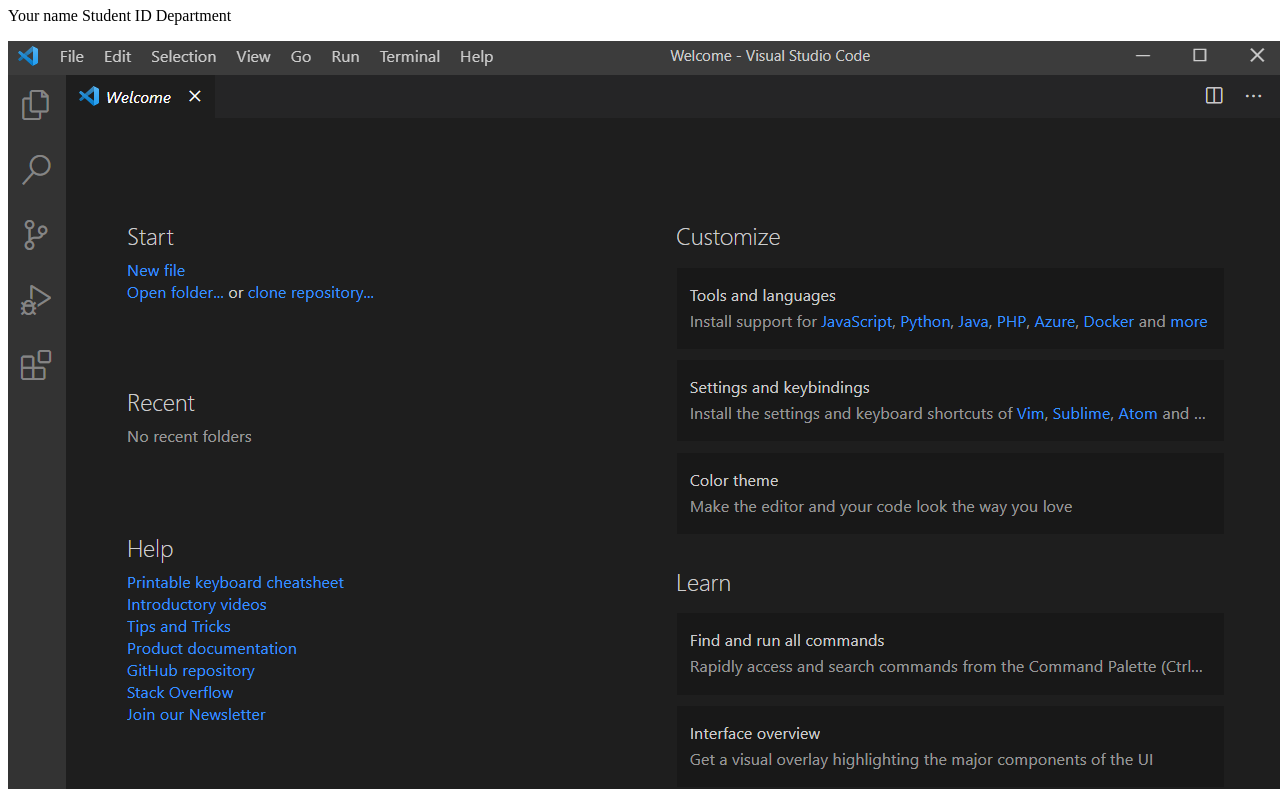
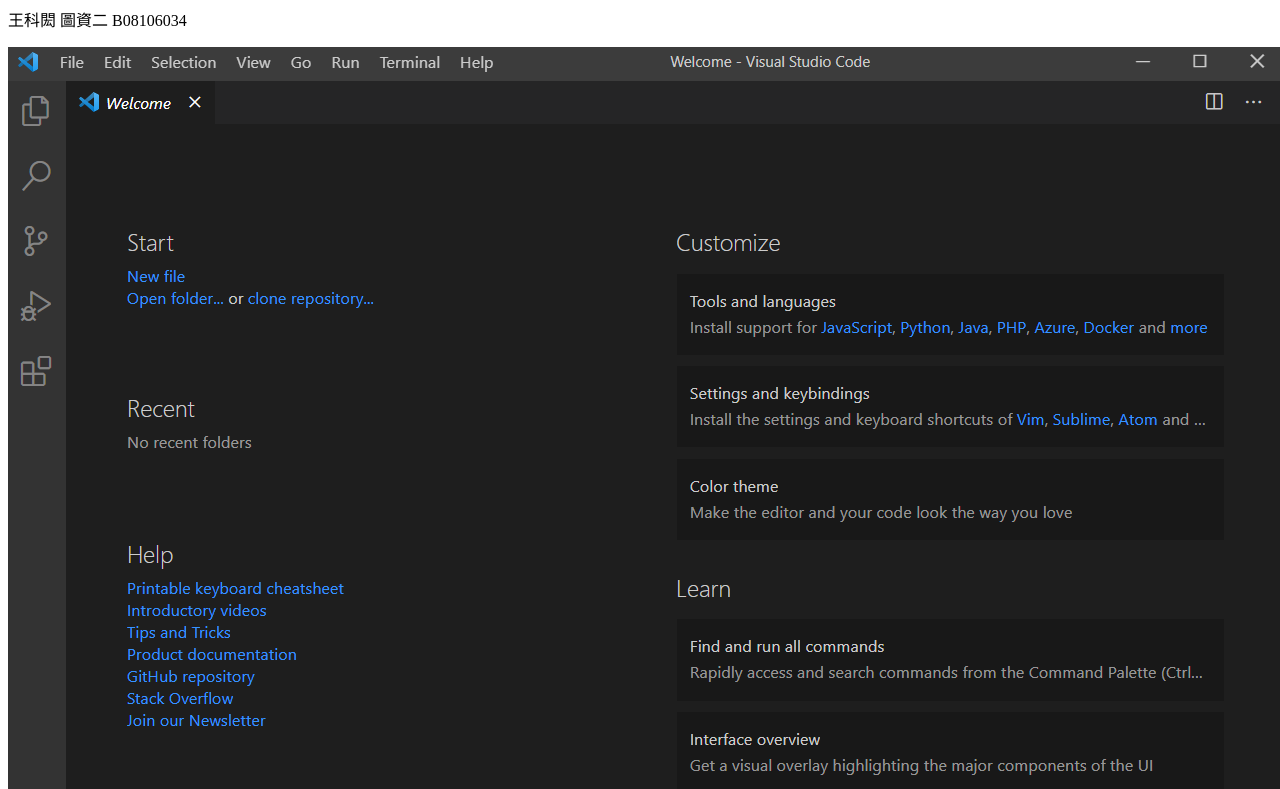
Before and after one commit to JLimitin/JLimitin.github.io, a plain HTML site: page 109-2Frontend/HW0/index.html in a window 1280 px wide. Shown: the part 73-862 px from the top of the page. Drawn offline with Linux system fonts and the light colour scheme.

Commit message:
Add files via upload

```diff
--- a/109-2Frontend/HW0/index.html
+++ b/109-2Frontend/HW0/index.html
@@ -9,7 +9,7 @@
 
 <body>
    <h1>109-2 Frontend HW0</h1>
-   <p>Your name Student ID Department</p>
+   <p>王科閎 圖資二 B08106034</p>
    <img src='./index.html.png' alt='error'>
    <img src='./beartify.html.png' alt='error'>
    <img src="./繁體中文.html.png" alt='error'>
```
